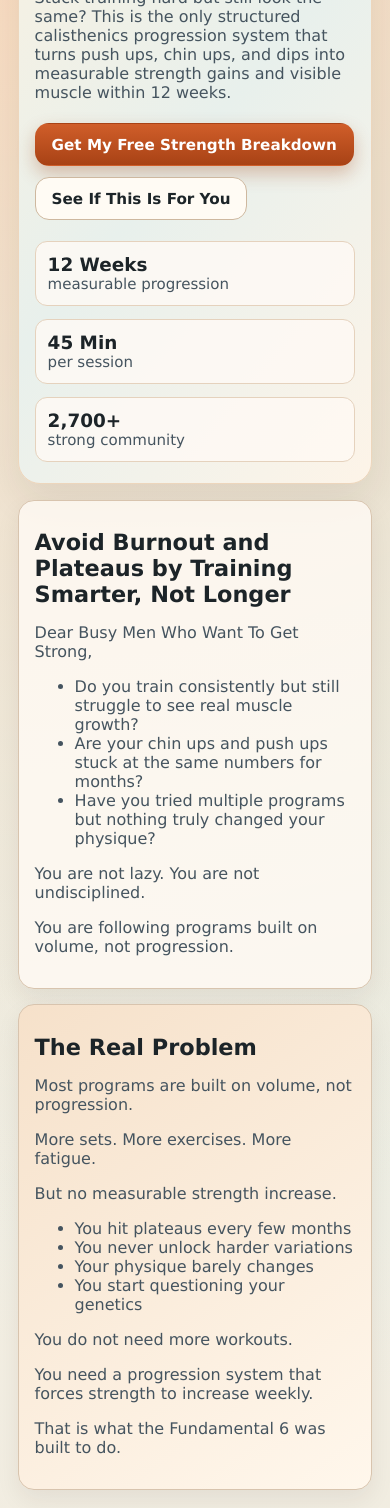
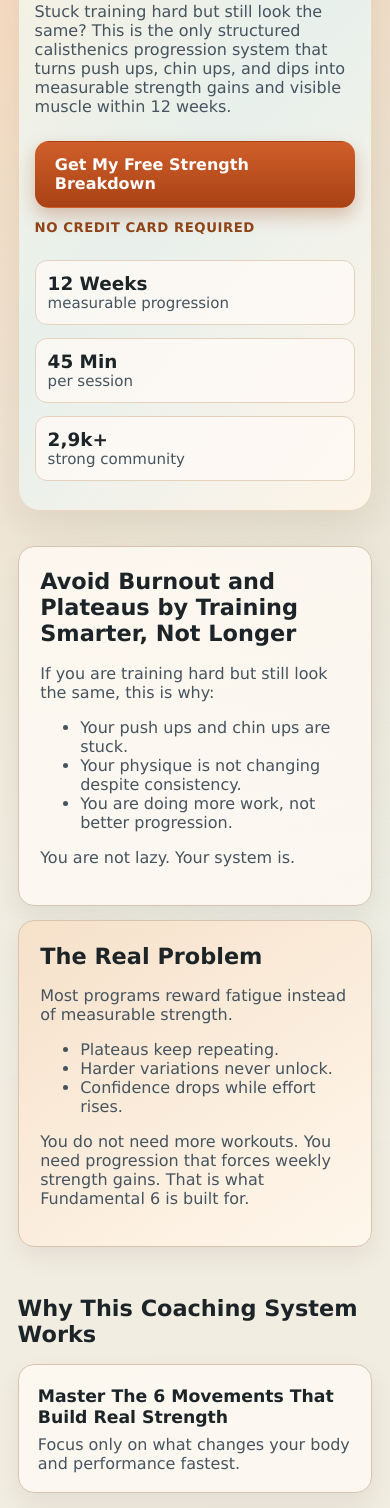
Before and after one commit to MAHDI-BENHAMADA/coach_landing, a React (Vite) app: page / in a window 390 px wide. Shown: the part 340-1848 px from the top of the page. Built offline with nearby package versions, Linux system fonts and the light colour scheme.

Commit message:
only form handling left

```diff
--- a/package.json
+++ b/package.json
@@ -11,7 +11,8 @@
   },
   "dependencies": {
     "react": "^19.2.0",
-    "react-dom": "^19.2.0"
+    "react-dom": "^19.2.0",
+    "swiper": "^12.1.2"
   },
   "devDependencies": {
     "@eslint/js": "^9.39.1",
--- a/src/App.css
+++ b/src/App.css
@@ -12,7 +12,7 @@
   --line: #d8c4ae;
   --card: rgba(255, 251, 244, 0.82);
   min-height: 100vh;
-  padding: 2.5rem 1.1rem 3.5rem;
+  padding: 3rem 1.1rem 5rem;
   background:
     radial-gradient(circle at 5% 0%, #ffd8b8, transparent 30%),
     radial-gradient(circle at 95% 10%, #d8ece8, transparent 26%),
@@ -24,7 +24,7 @@
 .hero {
   max-width: 1080px;
   margin: 0 auto;
-  padding: 2.4rem 1.4rem;
+  padding: 3rem 1.8rem;
   text-align: left;
   border-radius: 22px;
   background: linear-gradient(130deg, #fff2de, #e8f0ec 55%, #fdf4e8);
@@ -55,14 +55,17 @@
   letter-spacing: -0.02em;
 }
 
-.hero h1 span {
-  display: block;
+.hero-accent {
   color: var(--primary-strong);
+}
+
+.hero-accent-secondary {
+  color: #0f6e5f;
 }
 
 .hero-copy {
   max-width: 58ch;
-  margin: 1rem 0 0;
+  margin: 1.15rem 0 0;
   color: var(--ink-soft);
   font-size: clamp(1rem, 2vw, 1.1rem);
 }
@@ -71,7 +74,7 @@
   display: flex;
   flex-wrap: wrap;
   gap: 0.7rem;
-  margin-top: 1.3rem;
+  margin-top: 1.55rem;
 }
 
 .btn {
@@ -94,6 +97,11 @@
   box-shadow: 0 8px 18px rgba(160, 65, 20, 0.3);
 }
 
+.hero-main-cta {
+  font-size: 1rem;
+  padding: 0.84rem 1.2rem;
+}
+
 .btn-primary:hover {
   filter: brightness(1.04);
   transform: translateY(-2px);
@@ -106,8 +114,17 @@
   background: #fffbf4;
 }
 
+.hero-fud {
+  margin: 0.75rem 0 0;
+  font-size: 0.83rem;
+  font-weight: 700;
+  letter-spacing: 0.04em;
+  text-transform: uppercase;
+  color: #8f4317;
+}
+
 .proof-row {
-  margin-top: 1.3rem;
+  margin-top: 1.6rem;
   display: grid;
   grid-template-columns: repeat(3, minmax(0, 1fr));
   gap: 0.8rem;
@@ -131,7 +148,8 @@
 
 .section {
   max-width: 1080px;
-  margin: 1rem auto 0;
+  margin: 2.2rem auto 0;
+  padding: 1.35rem 0;
 }
 
 .split {
@@ -144,7 +162,7 @@
   background: var(--card);
   border: 1px solid var(--line);
   border-radius: 16px;
-  padding: 1rem;
+  padding: 1.35rem;
   box-shadow: 0 10px 24px rgba(41, 34, 27, 0.07);
   transition: transform 180ms ease, box-shadow 180ms ease;
 }
@@ -155,7 +173,7 @@
 }
 
 .story-card {
-  min-height: 190px;
+  min-height: 230px;
 }
 
 .story-card.accent {
@@ -163,7 +181,7 @@
 }
 
 .section h2 {
-  margin: 0.8rem 0;
+  margin: 0 0 1.1rem;
   font-size: clamp(1.4rem, 3vw, 2.15rem);
 }
 
@@ -177,6 +195,109 @@
   display: grid;
   gap: 0.9rem;
   grid-template-columns: repeat(auto-fit, minmax(260px, 1fr));
+}
+
+.value-title {
+  max-width: 18ch;
+  line-height: 1.02;
+  letter-spacing: -0.01em;
+}
+
+.value-title span {
+  color: var(--primary-strong);
+}
+
+.value-intro {
+  margin: 0 0 1rem;
+  max-width: 62ch;
+  font-size: 1rem;
+}
+
+.value-grid {
+  display: grid;
+  gap: 1rem;
+  grid-template-columns: repeat(auto-fit, minmax(250px, 1fr));
+}
+
+.value-card {
+  padding: 1.2rem;
+  border: 1px solid var(--line);
+  border-radius: 16px;
+  background: var(--card);
+  box-shadow: 0 10px 24px rgba(41, 34, 27, 0.07);
+  transition: transform 180ms ease, box-shadow 180ms ease;
+}
+
+.value-card:hover {
+  transform: translateY(-4px);
+  box-shadow: 0 14px 30px rgba(41, 34, 27, 0.12);
+}
+
+.value-card h3 {
+  font-size: 1.08rem;
+  line-height: 1.2;
+  margin: 0.1rem 0 0.45rem;
+}
+
+.value-card p {
+  margin: 0;
+}
+
+.value-chip {
+  display: inline-block;
+  margin-bottom: 0.5rem;
+  padding: 0.12rem 0.55rem;
+  border-radius: 999px;
+  border: 1px solid #dfb18b;
+  color: #8f4317;
+  background: #fff5e9;
+  font-size: 0.74rem;
+  text-transform: uppercase;
+  letter-spacing: 0.08em;
+  font-weight: 700;
+}
+
+.value-card strong {
+  color: #8f4317;
+}
+
+.proof-section {
+  text-align: center;
+}
+
+.proof-swiper {
+  width: 100%;
+  max-width: 980px;
+  margin: 0 auto;
+  padding-bottom: 2rem;
+}
+
+.proof-card {
+  margin: 0;
+  border-radius: 0;
+  overflow: visible;
+  border: 0;
+  background: transparent;
+  box-shadow: none;
+  min-height: 420px;
+  display: flex;
+  align-items: center;
+  justify-content: center;
+  padding: 0;
+}
+
+.proof-card img {
+  display: block;
+  width: auto;
+  max-width: 100%;
+  height: auto;
+  max-height: 72vh;
+  object-fit: contain;
+  border-radius: 0;
+}
+
+.proof-swiper .swiper-pagination-bullet-active {
+  background: var(--primary-strong);
 }
 
 .fit-grid h3,
@@ -195,7 +316,7 @@
   padding: 0;
   margin: 0;
   display: grid;
-  gap: 0.7rem;
+  gap: 1rem;
 }
 
 .steps li {
@@ -206,7 +327,7 @@
   border: 1px solid var(--line);
   border-radius: 14px;
   background: var(--bg-soft);
-  padding: 0.85rem;
+  padding: 1.05rem;
 }
 
 .steps span {
@@ -224,21 +345,48 @@
   border: 1px solid #e6cfb7;
   border-radius: 16px;
   background: linear-gradient(160deg, #fff8ee, #f8ece0);
-  padding: 1rem;
+  padding: 1.5rem;
 }
 
 .apply > p {
   margin-top: 0;
 }
 
-.no-pressure {
-  font-weight: 700;
-  color: #6f2f0f;
+.testimonial-slider {
+  text-align: center;
+}
+
+.testimonial-swiper {
+  width: 100%;
+  max-width: 920px;
+  margin: 0 auto;
+  padding-bottom: 2rem;
+}
+
+.testimonial-slide-image-wrap {
+  margin: 0;
+  min-height: 360px;
+  display: flex;
+  align-items: center;
+  justify-content: center;
+}
+
+.testimonial-slide-image-wrap img {
+  display: block;
+  width: auto;
+  max-width: 100%;
+  height: auto;
+  max-height: 68vh;
+  object-fit: contain;
+}
+
+.testimonial-swiper .swiper-pagination-bullet-active {
+  background: var(--primary-strong);
 }
 
 .apply-form {
   display: grid;
-  gap: 0.8rem;
+  gap: 1rem;
 }
 
 .apply-form h3 {
@@ -303,7 +451,7 @@
 
 .footer {
   max-width: 1080px;
-  margin: 1.6rem auto 0;
+  margin: 2.4rem auto 0;
   display: flex;
   justify-content: space-between;
   flex-wrap: wrap;
@@ -334,15 +482,37 @@
 
 @media (max-width: 760px) {
   .landing-page {
-    padding-top: 1.2rem;
+    padding-top: 1.4rem;
   }
 
   .hero {
-    padding: 1.3rem 1rem;
+    padding: 1.8rem 1rem;
+  }
+
+  .section {
+    margin-top: 1.4rem;
+    padding: 0.8rem 0;
+  }
+
+  .proof-card {
+    min-height: 320px;
+    padding: 0.45rem;
+  }
+
+  .proof-card img {
+    max-height: 62vh;
   }
 
   .proof-row {
     grid-template-columns: 1fr;
+  }
+
+  .testimonial-slide-image-wrap {
+    min-height: 280px;
+  }
+
+  .testimonial-slide-image-wrap img {
+    max-height: 56vh;
   }
 
   .steps li {
--- a/src/App.tsx
+++ b/src/App.tsx
@@ -3,8 +3,10 @@ import ApplySection from './components/ApplySection'
 import FaqSection from './components/FaqSection'
 import HeroSection from './components/HeroSection'
 import PainPointSection from './components/PainPointSection'
+import ProofSection from './components/ProofSection'
 import ProcessSection from './components/ProcessSection'
 import SiteFooter from './components/SiteFooter'
+import TestimonialSliderSection from './components/TestimonialSliderSection'
 import ValuePropsSection from './components/ValuePropsSection'
 
 function App() {
@@ -13,8 +15,10 @@ function App() {
       <HeroSection />
       <PainPointSection />
       <ValuePropsSection />
+      <ProofSection />
       <ProcessSection />
       <FaqSection />
+      <TestimonialSliderSection />
       <ApplySection />
       <SiteFooter />
     </main>
--- a/src/components/ApplySection.tsx
+++ b/src/components/ApplySection.tsx
@@ -8,10 +8,6 @@ function ApplySection() {
         Discover exactly what is limiting your progress and the fastest way to
         fix it.
       </p>
-      <p className="no-pressure">
-        No sales calls. No pressure. If we are not a fit, you still walk away
-        with a clear plan.
-      </p>
       <ApplyForm />
     </section>
   )
--- a/src/components/HeroSection.tsx
+++ b/src/components/HeroSection.tsx
@@ -3,8 +3,9 @@ function HeroSection() {
     <section className="hero" id="top">
       <p className="tag">Fundamental 6 Online Coaching</p>
       <h1>
-        Build a Lean, Powerful Physique in 12 Weeks Using the Fundamental 6
-        System Designed for Busy Men
+        Build a <span className="hero-accent">Lean, Powerful Physique</span> in{' '}
+        <span className="hero-accent-secondary">12 Weeks</span> Using the
+        Fundamental 6 System Designed for Busy Adults
       </h1>
       <p className="hero-copy">
         Stuck training hard but still look the same? This is the only
@@ -13,13 +14,13 @@ function HeroSection() {
         12 weeks.
       </p>
       <div className="hero-cta">
-        <a className="btn btn-primary" href="#apply">
+        <a className="btn btn-primary hero-main-cta" href="#apply">
           Get My Free Strength Breakdown
         </a>
-        <a className="btn btn-ghost" href="#pain-point">
-          See If This Is For You
-        </a>
       </div>
+      <p className="hero-fud">
+        no credit card required
+      </p>
       <div className="proof-row">
         <p>
           <strong>12 Weeks</strong> measurable progression
@@ -28,7 +29,7 @@ function HeroSection() {
           <strong>45 Min</strong> per session
         </p>
         <p>
-          <strong>2,700+</strong> strong community
+          <strong>2,9k+</strong> strong community
         </p>
       </div>
     </section>
--- a/src/components/PainPointSection.tsx
+++ b/src/components/PainPointSection.tsx
@@ -3,38 +3,27 @@ function PainPointSection() {
     <section className="section split" id="pain-point">
       <article className="card story-card">
         <h2>Avoid Burnout and Plateaus by Training Smarter, Not Longer</h2>
-        <p>Dear Busy Men Who Want To Get Strong,</p>
+        <p>If you are training hard but still look the same, this is why:</p>
         <ul>
-          <li>
-            Do you train consistently but still struggle to see real muscle
-            growth?
-          </li>
-          <li>
-            Are your chin ups and push ups stuck at the same numbers for months?
-          </li>
-          <li>
-            Have you tried multiple programs but nothing truly changed your
-            physique?
-          </li>
+          <li>Your push ups and chin ups are stuck.</li>
+          <li>Your physique is not changing despite consistency.</li>
+          <li>You are doing more work, not better progression.</li>
         </ul>
-        <p>You are not lazy. You are not undisciplined.</p>
-        <p>You are following programs built on volume, not progression.</p>
+        <p>You are not lazy. Your system is.</p>
       </article>
 
       <article className="card story-card accent">
         <h2>The Real Problem</h2>
-        <p>Most programs are built on volume, not progression.</p>
-        <p>More sets. More exercises. More fatigue.</p>
-        <p>But no measurable strength increase.</p>
+        <p>Most programs reward fatigue instead of measurable strength.</p>
         <ul>
-          <li>You hit plateaus every few months</li>
-          <li>You never unlock harder variations</li>
-          <li>Your physique barely changes</li>
-          <li>You start questioning your genetics</li>
+          <li>Plateaus keep repeating.</li>
+          <li>Harder variations never unlock.</li>
+          <li>Confidence drops while effort rises.</li>
         </ul>
-        <p>You do not need more workouts.</p>
-        <p>You need a progression system that forces strength to increase weekly.</p>
-        <p>That is what the Fundamental 6 was built to do.</p>
+        <p>
+          You do not need more workouts. You need progression that forces weekly
+          strength gains. That is what Fundamental 6 is built for.
+        </p>
       </article>
     </section>
   )
--- a/src/components/ProcessSection.tsx
+++ b/src/components/ProcessSection.tsx
@@ -1,7 +1,7 @@
 function ProcessSection() {
   return (
     <section className="section" id="process">
-      <h2>How It Works Without Pressure Calls</h2>
+      <h2>How It Works</h2>
       <ol className="steps">
         <li>
           <span>1</span>
@@ -18,8 +18,7 @@ function ProcessSection() {
           <div>
             <h3>Receive Your Strength Audit</h3>
             <p>
-              You get a personalized breakdown and clear next steps. No pressure
-              pitch.
+              You get a personalized breakdown and clear next steps.
             </p>
           </div>
         </li>
@@ -29,7 +28,6 @@ function ProcessSection() {
             <h3>Start Coaching</h3>
             <p>
               You begin with onboarding, your plan, and direct coaching support.
-              No pressure pitch, just execution.
             </p>
           </div>
         </li>
--- a/src/components/ValuePropsSection.tsx
+++ b/src/components/ValuePropsSection.tsx
@@ -2,37 +2,22 @@ function ValuePropsSection() {
   return (
     <section className="section" id="value-props">
       <h2>Why This Coaching System Works</h2>
-      <div className="fit-grid">
-        <article className="card">
-          <h3>Master the 6 Movements That Actually Build an Athletic Physique</h3>
-          <p>
-            Stop wasting time on fluff exercises and focus on what drives real
-            strength.
-          </p>
+      <div className="value-grid">
+        <article className="value-card">
+          <h3>Master The 6 Movements That Build Real Strength</h3>
+          <p>Focus only on what changes your body and performance fastest.</p>
         </article>
-        <article className="card">
-          <h3>Train 45 Minutes or Less and Still Build Visible Muscle</h3>
-          <p>Efficient sessions built for busy men who want results fast.</p>
+        <article className="value-card">
+          <h3>Train 45 Minutes Or Less</h3>
+          <p>Built for adults with real schedules and limited training time.</p>
         </article>
-        <article className="card">
+        <article className="value-card">
           <h3>Track Clear Strength Benchmarks Every Week</h3>
-          <p>Know exactly when you are progressing instead of guessing.</p>
+          <p>Know exactly when you are progressing instead of second-guessing.</p>
         </article>
-        <article className="card">
+        <article className="value-card">
           <h3>Get Direct Coaching Feedback on Form and Execution</h3>
-          <p>Fix weak points fast and eliminate wasted reps.</p>
-        </article>
-        <article className="card">
-          <h3>Eliminate Junk Volume and Train With Purpose</h3>
-          <p>Every set moves you toward harder variations and visible gains.</p>
-        </article>
-        <article className="card">
-          <h3>Designed Specifically for Busy Working Men</h3>
-          <p>Built around real schedules, not influencer lifestyles.</p>
-        </article>
-        <article className="card">
-          <h3>Progress From Basic to Advanced Variations Safely</h3>
-          <p>Unlock harder movements without stalling or burning out.</p>
+          <p>Fix weak points quickly and stop wasting effort on bad mechanics.</p>
         </article>
       </div>
     </section>
```
Also changed, not shown: 1 other file (tests, documents, lock files or other folders).
